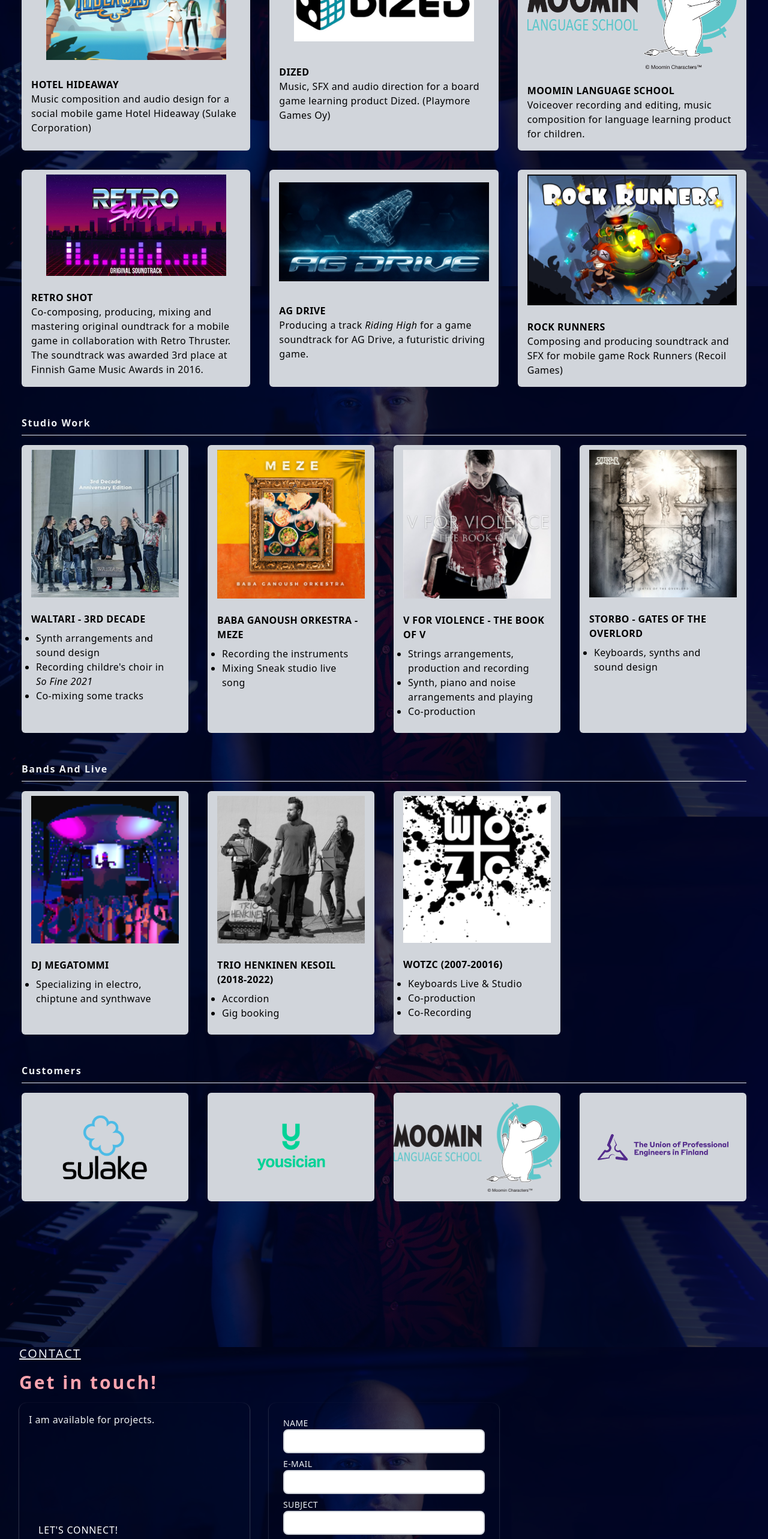
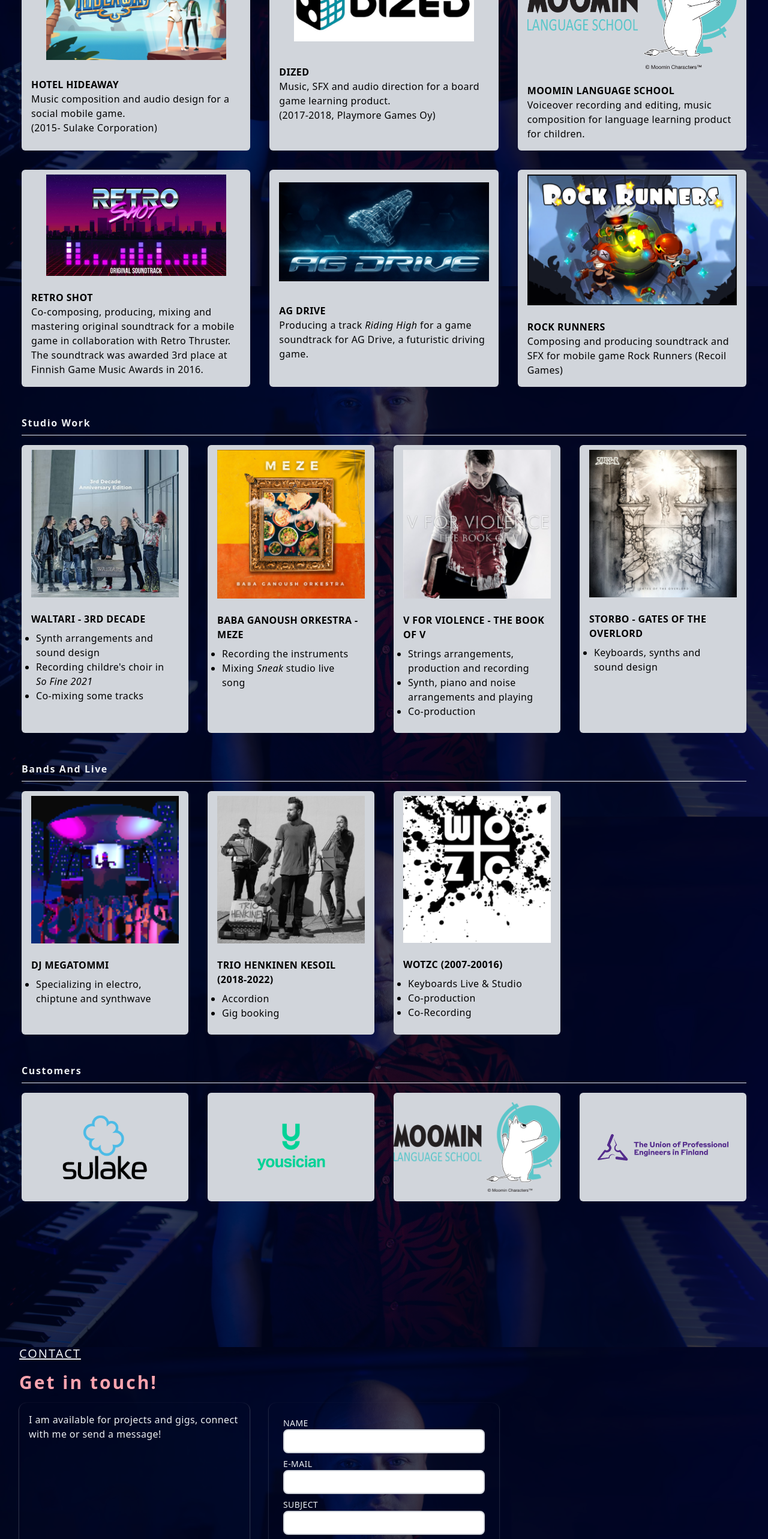
Before and after one commit to salomt/portfolio2023, a Next.js app: page / in a window 1280 px wide. Shown: the part 3060-5626 px from the top of the page at 60% size. Built offline with nearby package versions, Linux system fonts and the light colour scheme.

Commit message:
small updates to contact and projects pages

```diff
--- a/src/components/Contact.jsx
+++ b/src/components/Contact.jsx
@@ -13,7 +13,7 @@
                     <div className='grid lg:grid-cols-8 gap-8'>
                         {/* LEFT */}
                         <div className='col-span-8 lg:col-span-4 w-full shadow-sm shadow-gray-400 rounded-xl p-4'>
-                                <p>I am available for projects.</p>
+                                <p>I am available for projects and gigs, connect with me or send a message!</p>
                                 <div className='pt-40 p-4'>
                                     <p className=' text-white uppercase tracking-wider'>Let&#39;s connect!</p>
                                     <div className='flex items-center justify-between my-4 w-full'>
--- a/src/components/Projects.jsx
+++ b/src/components/Projects.jsx
@@ -32,7 +32,7 @@
                             <div className='py2 p-4 text-black'>
                             <h4>HOTEL HIDEAWAY</h4>
                                 <p>
-                                    Music composition and audio design for a social mobile game Hotel Hideaway (Sulake Corporation)
+                                    Music composition and audio design for a social mobile game. <br /> (2015- Sulake Corporation)
                                 </p>
                             </div>
                         </div>
@@ -54,7 +54,7 @@
                             <div className='py2 p-4 text-black'>
                             <h4>DIZED</h4>
                                 <p>
-                                    Music, SFX and audio direction for a board game learning product Dized. (Playmore Games Oy)
+                                    Music, SFX and audio direction for a board game learning product. <br />(2017-2018, Playmore Games Oy)
                                 </p>
                             </div>
                         </div>
@@ -99,7 +99,7 @@
                             <div className='py2 p-4 text-black'>
                             <h4>RETRO SHOT</h4>
                                 <p>
-                                    Co-composing, producing, mixing and mastering original oundtrack for a mobile game in collaboration with Retro Thruster.
+                                    Co-composing, producing, mixing and mastering original soundtrack for a mobile game in collaboration with Retro Thruster.
                                     The soundtrack was awarded 3rd place at Finnish Game Music Awards in 2016.
                                 </p>
                             </div>
@@ -195,7 +195,7 @@
                                     <h4>BABA GANOUSH ORKESTRA - MEZE</h4>
                                     <ul className='list-disc p-2'>
                                         <li>Recording the instruments</li>
-                                        <li>Mixing <a href='https://www.youtube.com/watch?v=9GWpZE_jZ8Q'>Sneak</a> studio live song</li>
+                                        <li>Mixing <span className='italic'>Sneak</span> studio live song</li>
                                     </ul>
                                 </div>
                             </a>
```
